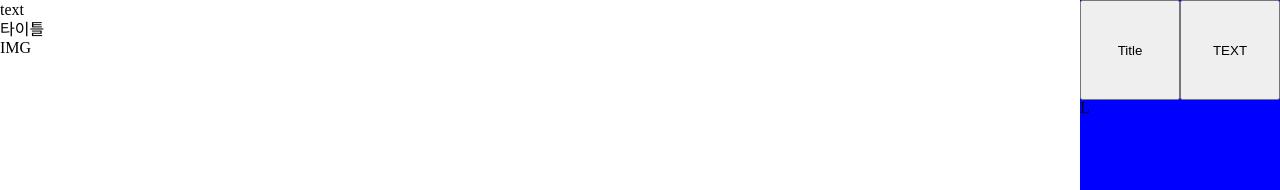
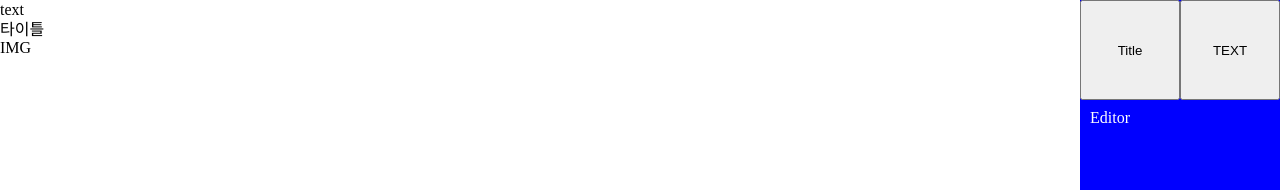
Before and after one commit to jo-duchan/portfolio-editor, a React (Create React App) app: page /edit in a window 1280 px wide. Shown: the top 190 px of the page. Built offline with nearby package versions, Linux system fonts and the light colour scheme.

Commit message:
edit component 부분 정리

```diff
--- a/src/components/edit/Editor.tsx
+++ b/src/components/edit/Editor.tsx
@@ -1,31 +1,13 @@
 import React from "react";
 import styled from "styled-components";
 
-// Components
-import Creator from "components/edit/Creator";
-
-// Type
-import { ContentList, ContentItem } from "type/contentDataType";
-
-interface Props {
-  data: ContentList;
-  onCreateHandler: (createData: ContentItem) => void;
-}
-
-function Editor({ data, onCreateHandler }: Props) {
-  return (
-    <Container>
-      <Creator onCreateHandler={onCreateHandler} />
-      {data[0].option.size}
-    </Container>
-  );
+function Editor() {
+  return <Container>Editor</Container>;
 }
 
 export default Editor;
 
 const Container = styled.div`
-  margin-left: auto;
-  width: 200px;
-  height: 100vh;
-  background: blue;
+  padding: 10px;
+  color: #fff;
 `;
--- /dev/null
+++ b/src/components/edit/ToolsPanel.tsx
@@ -0,0 +1,32 @@
+import React from "react";
+import styled from "styled-components";
+
+// Components
+import Creator from "components/edit/Creator";
+import Editor from "components/edit/Editor";
+
+// Type
+import { ContentList, ContentItem } from "type/contentDataType";
+
+interface Props {
+  data: ContentList;
+  onCreateHandler: (createData: ContentItem) => void;
+}
+
+function ToolsPanel({ data, onCreateHandler }: Props) {
+  return (
+    <Container>
+      <Creator onCreateHandler={onCreateHandler} />
+      <Editor />
+    </Container>
+  );
+}
+
+export default ToolsPanel;
+
+const Container = styled.div`
+  margin-left: auto;
+  width: 200px;
+  height: 100vh;
+  background: blue;
+`;
--- a/src/components/edit/Assign.tsx
+++ b/src/components/edit/Viewer.tsx
@@ -19,7 +19,7 @@ interface StyledProps {
   focus: boolean;
 }
 
-function Assign({ data, isFocus, onSetIdHandler, onUpdateHandler }: Props) {
+function Viewer({ data, isFocus, onSetIdHandler, onUpdateHandler }: Props) {
   const onRanderElement = () => {
     switch (data.sort) {
       case "TITLE": {
@@ -53,7 +53,7 @@ function Assign({ data, isFocus, onSetIdHandler, onUpdateHandler }: Props) {
   );
 }
 
-export default Assign;
+export default Viewer;
 
 const Container = styled.div<StyledProps>`
   background: ${(props) => props.focus && "red"};
--- a/src/pages/Edit.tsx
+++ b/src/pages/Edit.tsx
@@ -2,8 +2,8 @@ import React, { useEffect, useRef, useState } from "react";
 import styled from "styled-components";
 
 // Components
-import Editor from "components/edit/Editor";
-import Assign from "components/edit/Assign";
+import ToolsPanel from "components/edit/ToolsPanel";
+import Viewer from "components/edit/Viewer";
 
 // Type
 import { ContentList, ContentItem } from "type/contentDataType";
@@ -51,9 +51,9 @@ function Edit({ data, setContentData }: Props) {
 
   return (
     <Container>
-      <Viewer ref={viewRef}>
+      <CanvasPanel ref={viewRef}>
         {data.map((item) => (
-          <Assign
+          <Viewer
             key={item.id}
             data={item}
             onSetIdHandler={onSetIdHandler}
@@ -61,8 +61,8 @@ function Edit({ data, setContentData }: Props) {
             onUpdateHandler={onUpdateHandler}
           />
         ))}
-      </Viewer>
-      <Editor
+      </CanvasPanel>
+      <ToolsPanel
         data={data}
         // isSelect={isSelect}
         onCreateHandler={onCreateHandler}
@@ -78,7 +78,7 @@ const Container = styled.div`
   display: flex;
 `;
 
-const Viewer = styled.div`
+const CanvasPanel = styled.div`
   display: flex;
   flex-direction: column;
   flex: 1;
--- a/src/pages/Home.tsx
+++ b/src/pages/Home.tsx
@@ -2,7 +2,7 @@ import React, { useState } from "react";
 import styled from "styled-components";
 
 // Components
-import Assign from "components/edit/Assign";
+import Viewer from "components/edit/Viewer";
 
 // Type
 import { ContentList, ContentItem } from "type/contentDataType";
```
Also changed, not shown: src/context/ContentDataProvider.tsx (added, +13 -0 lines).
